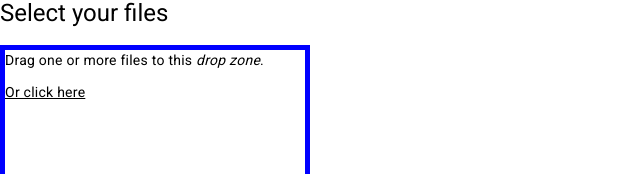
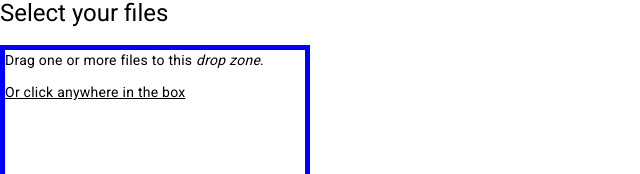
Before and after one commit to ThisIsArnab/file-sharing-app-ui, an Angular app: page /upload in a window 1280 px wide. Shown: the part 147-321 px from the top of the page, without its empty margins (0-640 px from the left). Built offline with nearby package versions, Linux system fonts and the light colour scheme.

Commit message:
feat: added button to upload file

```diff
--- a/src/app/file-upload/file-upload.component.html
+++ b/src/app/file-upload/file-upload.component.html
@@ -1,11 +1,16 @@
 <div class="container">
     <h1>Select your files</h1>
 
+    @if (files.length > 0) {
+    <button mat-flat-button color="primary">Upload Files</button>
+    }
+
     <label for="file-upload">
-        <input #fileInput (change)="inputFileHandler(fileInput.files)" type="file" name="file-upload" id="file-upload" multiple style="display: none;">
+        <input #fileInput (change)="inputFileHandler(fileInput.files)" type="file" name="file-upload" id="file-upload"
+            multiple style="display: none;">
         <div class="drop-zone" (drop)="dropHandler($event);" (dragover)="dragOverHandler($event);">
             <p>Drag one or more files to this <i>drop zone</i>.</p>
-            <p><u>Or click here</u></p>
+            <p><u>Or click anywhere in the box</u></p>
         </div>
     </label>
 
```
